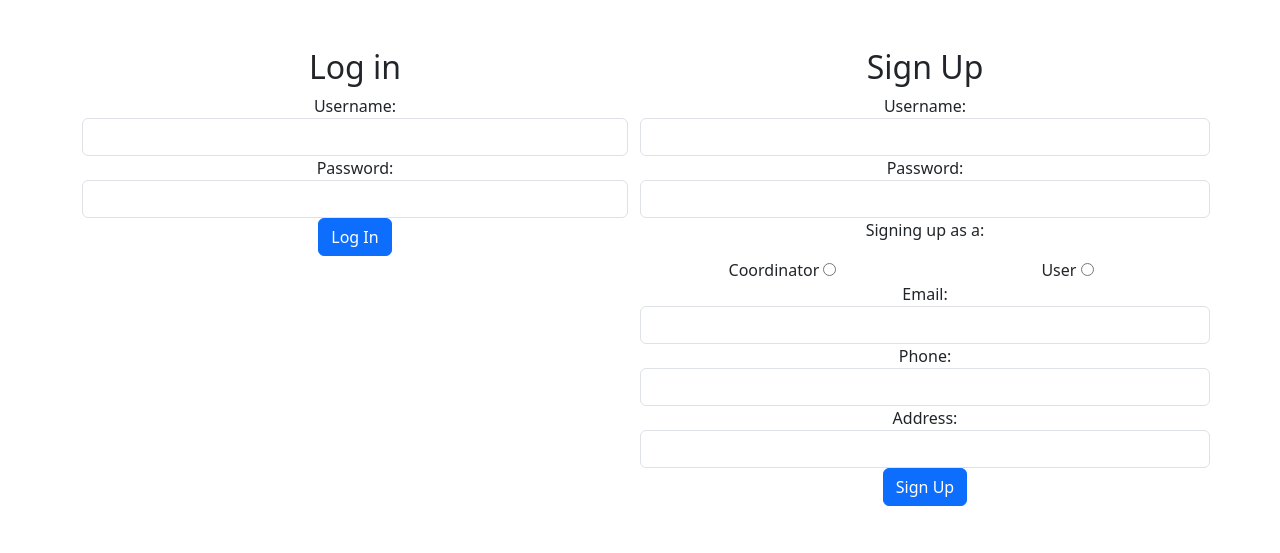
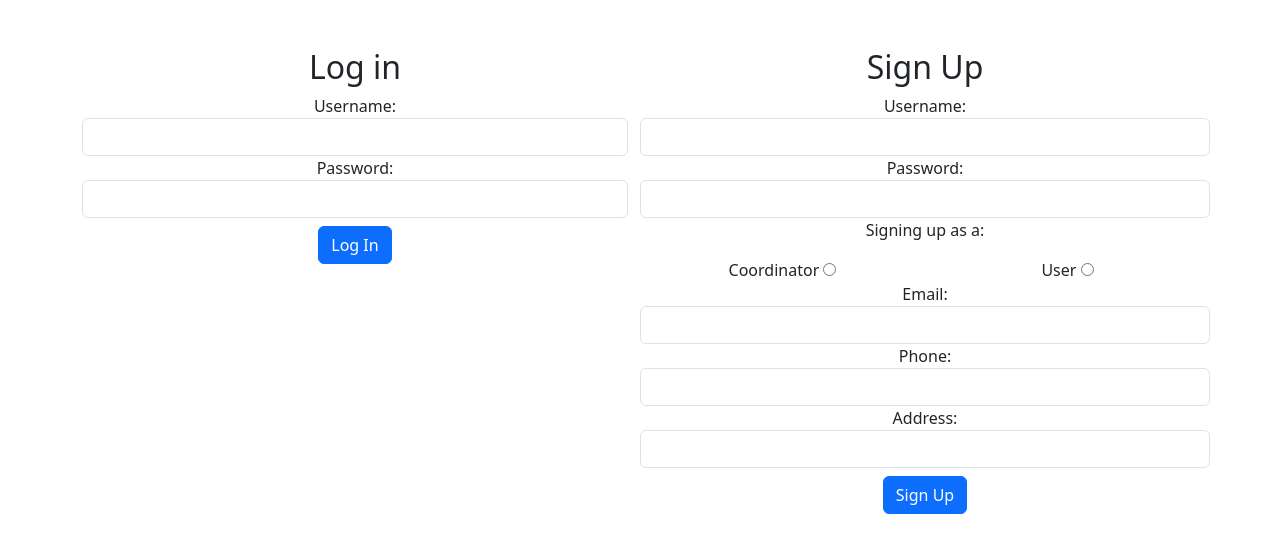
Before and after one commit to De3pBlu3/EpicMiniProjectBlock3, a Django app: template coreapp/templates/login.html in a window 1280 px wide. Shown: the top 553 px of the page. Run offline with Django 5.2, Linux system fonts and the light colour scheme; the template is opened without the code that fills it, so the values that code supplies are empty.

Commit message:
beautified login page

```diff
--- a/coreapp/templates/login.html
+++ b/coreapp/templates/login.html
@@ -20,7 +20,7 @@
                 <div class="row">
                     <label for="login_password">Password: <input class="form-control" type="password" name="password" id="password"></label>
                 </div>
-                <button type="submit" class="btn btn-primary">Log In</button>
+                <button type="submit" class="btn mt-2 btn-primary">Log In</button>
             </form>
         </div>
         <div class="col">
@@ -47,7 +47,7 @@
                                                                          name="phonenumber" id="signup_phonenumber"></div>
                 <div class="row"><label for="signup_address">Address: </label><input type="text" class="form-control"
                                                                        name="address" id="signup_address"></div>
-                <button type="submit" class="btn btn-primary">Sign Up</button>
+                <button type="submit" class="btn mt-2 btn-primary">Sign Up</button>
             </form>
           </div>
         </div>
```
